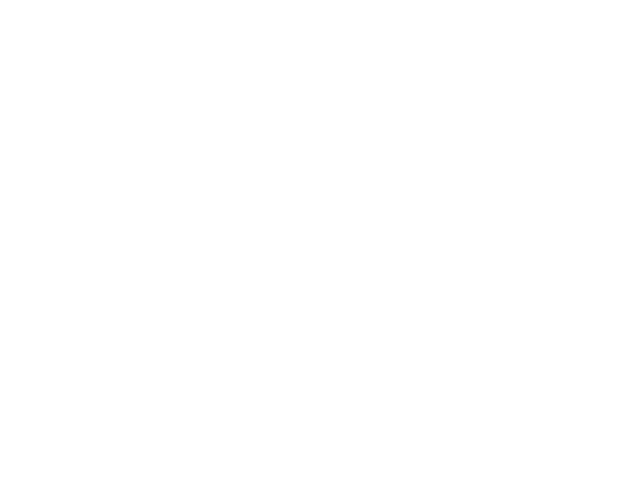
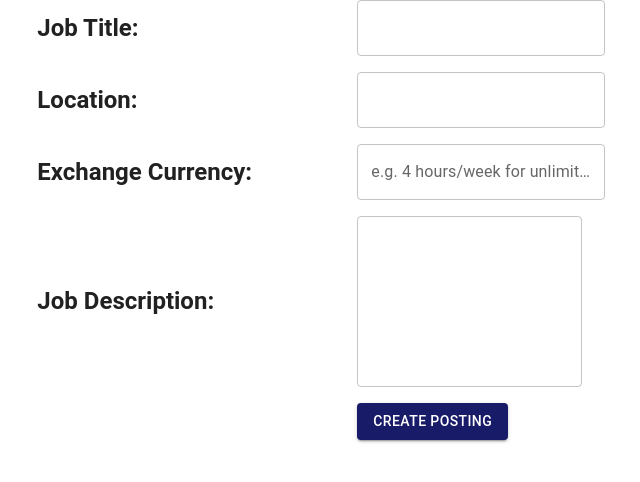
Before and after one commit to felicityy-li/BlackWingsHack2023, a React (Create React App) app in the folder frontend/: page /create-posting in a window 1280 px wide. Before the commit this address had no page. Shown: the top 482 px of the page, without its empty margins (16-656 px from the left). Built offline with nearby package versions, Linux system fonts and the light colour scheme.

Commit message:
resolve merge conflicts

```diff
--- a/frontend/src/App.js
+++ b/frontend/src/App.js
@@ -6,8 +6,9 @@ import Box from "@mui/material/Box";
 import Link from "@mui/material/Link";
 import { SignUpContainer } from "./pages/SignUpContainer";
 import { Routes, Route } from "react-router-dom";
-import SignIn from "./pages/SignIn";
+import SignIn from "./pages/signin";
 import Jobboard from "./pages/Jobboard";
+import { JobForm } from "./pages/JobForm";
 
 export default function App() {
   return (
@@ -16,6 +17,7 @@ export default function App() {
           <Route path="/" element={<SignIn />} />
           <Route path="/signup" element={<SignUpContainer />} />
           <Route path="/job-board" element={<Jobboard/>}></Route>
+          <Route path="/create-posting" element={<JobForm />} />
         </Routes>
     </>
   );
--- /dev/null
+++ b/frontend/src/pages/JobForm.js
@@ -0,0 +1,112 @@
+import React, { useState } from "react";
+import { useNavigate } from "react-router-dom";
+import {
+  TextField,
+  Button,
+  Stack,
+  Typography,
+  Select,
+  Box,
+} from "@mui/material";
+import Grid from "@mui/material/Unstable_Grid2";
+
+export const JobForm = ({ handleClose }) => {
+  // each input has a state variable
+  const [jobPosting, setJobPosting] = useState("");
+  const [lastName, setLastName] = useState("");
+  const [email, setEmail] = useState("");
+  const [password, setPassword] = useState("");
+  const [userType, setUserType] = useState("");
+  const navigate = useNavigate();
+
+  const handleSubmit = (e) => {
+    e.preventDefault();
+    //TODO: the code here should send the data to the DB
+    navigate(-1); // TODO: chage this once we have a profile in place
+    // handleClose();
+  };
+
+  const options = ["Job Seeker", "Job Poster"];
+
+  return (
+    <>
+      <form onSubmit={handleSubmit}>
+        <Grid
+          container
+          rowSpacing={2}
+          justifyContent="center"
+          alignItems="center"
+        >
+          <Grid lg={3}>
+            <Typography variant="h5" sx={{ fontWeight: "bold" }}>
+              Job Title:
+            </Typography>
+          </Grid>
+          <Grid lg={8}>
+            <TextField
+              name="Title"
+              variant="outlined"
+              required
+              value={jobPosting}
+              onChange={(e) => setJobPosting(e.target.value)}
+            />
+          </Grid>
+
+          <Grid lg={3}>
+            <Typography variant="h5" sx={{ fontWeight: "bold" }}>
+              Location:
+            </Typography>
+          </Grid>
+          <Grid lg={8}>
+            <TextField
+              name="Title"
+              variant="outlined"
+              required
+              value={jobPosting}
+              onChange={(e) => setJobPosting(e.target.value)}
+            />
+          </Grid>
+
+          <Grid lg={3}>
+            <Typography variant="h5" sx={{ fontWeight: "bold" }}>
+              Exchange Currency:
+            </Typography>
+          </Grid>
+          <Grid lg={8}>
+            <TextField
+              name="Title"
+              variant="outlined"
+              label="e.g. 4 hours/week for unlimited classes"
+              required
+              value={jobPosting}
+              onChange={(e) => setJobPosting(e.target.value)}
+            />
+          </Grid>
+
+          <Grid lg={3}>
+            <Typography variant="h5" sx={{ fontWeight: "bold" }}>
+              Job Description:
+            </Typography>
+          </Grid>
+          <Grid lg={8}>
+            <TextField
+              name="Title"
+              variant="outlined"
+              required
+              multiline
+              rows={6}
+              value={jobPosting}
+              onChange={(e) => setJobPosting(e.target.value)}
+            />
+          </Grid>
+          <Grid lg={3}></Grid>
+          <Grid lg={8}>
+            <Button type="submit" variant="contained" color="secondary">
+              Create Posting
+            </Button>
+          </Grid>
+        </Grid>
+      </form>
+    </>
+  );
+};
```
